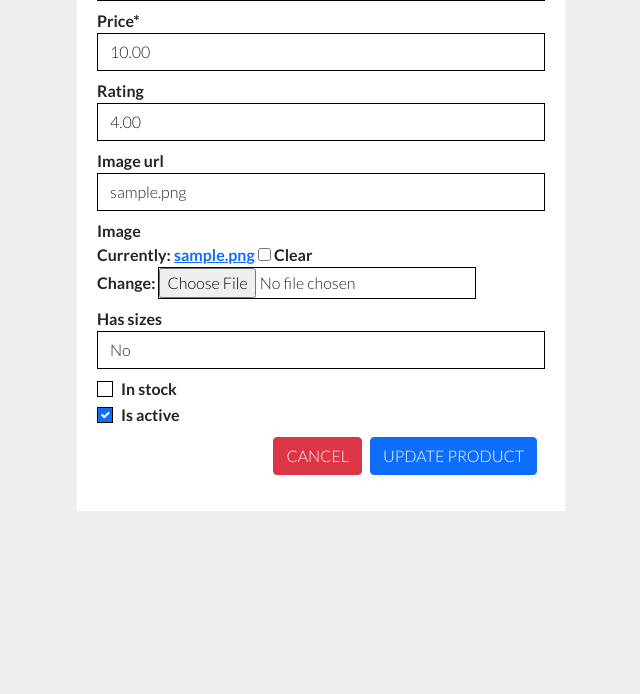
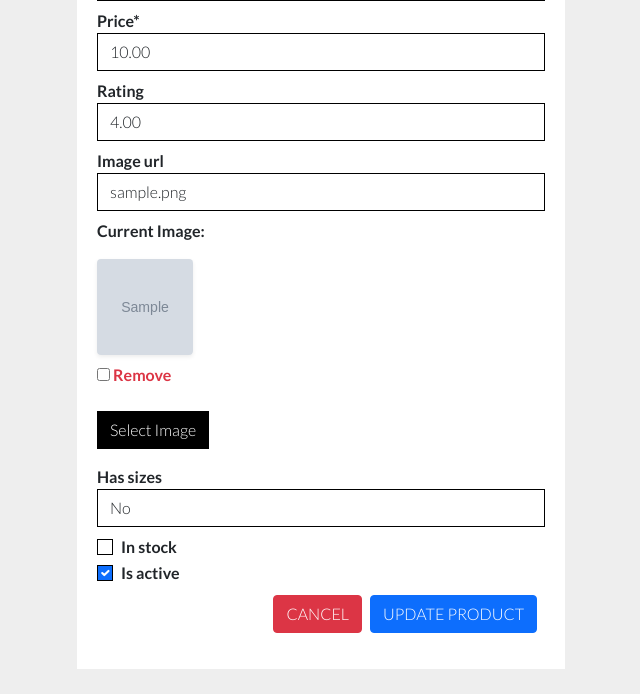
Before and after one commit to dhowai/portfolio-5-electric-axles, a Django app: a page that uses products/templates/products/edit_product.html in a window 1280 px wide. Shown: the part 789-1483 px from the top of the page, without its empty margins (63-703 px from the left). Before the commit the page ends 1300 px from the top, so only its background shows below. Run offline with Django 3.2, Linux system fonts and the light colour scheme; a user stored in the database is signed in; tables that the repository leaves empty hold one stand-in row (values such as "Sample post"); grey boxes marked "Sample" are stand-in pictures; some libraries are stand-ins or nearby versions.

Commit message:
Fix the image field on the add/edit form

```diff
--- a/products/forms.py
+++ b/products/forms.py
@@ -1,4 +1,5 @@
 from django import forms
+from .widgets import CustomClearableFileInput
 from .models import Product, Category
 
 
@@ -8,6 +9,8 @@
         model = Product
         fields = '__all__'
 
+    image = forms.ImageField(label='Image', required=False, widget=CustomClearableFileInput)
+
     def __init__(self, *args, **kwargs):
         super().__init__(*args, **kwargs)
         categories = Category.objects.all()
--- /dev/null
+++ b/products/templates/products/custom_widget_templates/custom_clearable_file_input.html
@@ -0,0 +1,17 @@
+{% if widget.is_initial %}
+    <p>{{ widget.initial_text }}:</p>
+    <a href="{{ widget.value.url }}">
+        <img src="{{ widget.value.url }}" width="96" height="96" class="rounded shadow-sm">
+    </a>
+    {% if not widget.required %}
+        <div class="custom-control custom-checkbox mt-2">
+            <input class="custom-control-input" type="checkbox" name="{{ widget.checkbox_name }}" id="{{ widget.checkbox_id }}">
+            <label class="custom-control-label text-danger" for="{{ widget.checkbox_id }}">{{ widget.clear_checkbox_label }}</label>
+        </div>
+    {% endif %}<br>
+    {{ widget.input_text }}
+{% endif %}
+<span class="btn btn-black rounded-0 btn-file">
+    Select Image <input id="new-image" type="{{ widget.type }}" name="{{ widget.name }}"{% include "django/forms/widgets/attrs.html" %}>
+</span>
+<strong><p class="text-danger" id="filename"></p></strong>
--- a/products/templates/products/edit_product.html
+++ b/products/templates/products/edit_product.html
@@ -22,7 +22,13 @@
                         <h5 class="text-muted">Edit a Product</h5>
                         <form method="POST" action="{% url 'edit_product' product.slug %}" class="form mb-2" enctype="multipart/form-data">
                             {% csrf_token %}
-                            {{ form | crispy }}
+                            {% for field in form %}
+                                {% if field.name != 'image' %}
+                                    {{ field | as_crispy_field }}
+                                {% else %}
+                                    {{ field }}
+                                {% endif %}
+                            {% endfor %}
                             <div class="d-grid d-md-flex justify-content-md-end py-2">
                                 <a class="btn btn-danger text-uppercase me-md-2" href="{% url 'products' %}">Cancel</a>
                                 <button type="submit" class="btn btn-primary text-uppercase me-md-2">Update Product</button>
@@ -35,3 +41,13 @@
     </div>
 </div>
 {% endblock %}
+
+{% block postloadjs %}
+    {{ block.super }}
+    <script type="text/javascript">
+        $('#new-image').change(function() {
+            var file = $('#new-image')[0].files[0];
+            $('#filename').text(`Image will be set to: ${file.name}`);
+        });
+    </script>
+{% endblock %}
--- a/static/css/base.css
+++ b/static/css/base.css
@@ -231,6 +231,34 @@
   padding: 10px 15px;
 }
 
+/* Product form */
+
+.btn-file {
+  position: relative;
+  overflow: hidden;
+}
+
+.btn-file input[type="file"] {
+  position: absolute;
+  top: 0;
+  right: 0;
+  min-width: 100%;
+  min-height: 100%;
+  opacity: 0;
+  cursor: pointer;
+}
+
+.custom-checkbox .custom-control-label::before {
+  border-radius: 0;
+  border-color: #dc3545;
+}
+
+.custom-checkbox .custom-control-input:checked~.custom-control-label::before {
+  background-color: #dc3545;
+  border-color: #dc3545;
+  border-radius: 0;
+}
+
 /* -------------------------------- Media Queries */
 
 /* Slightly larger container on xl screens */
```
Also changed, not shown: products/templates/products/add_product.html (+17 -1 lines), products/widgets.py (added, +9 -0 lines), media/logo-trimmy.jpg (added).
